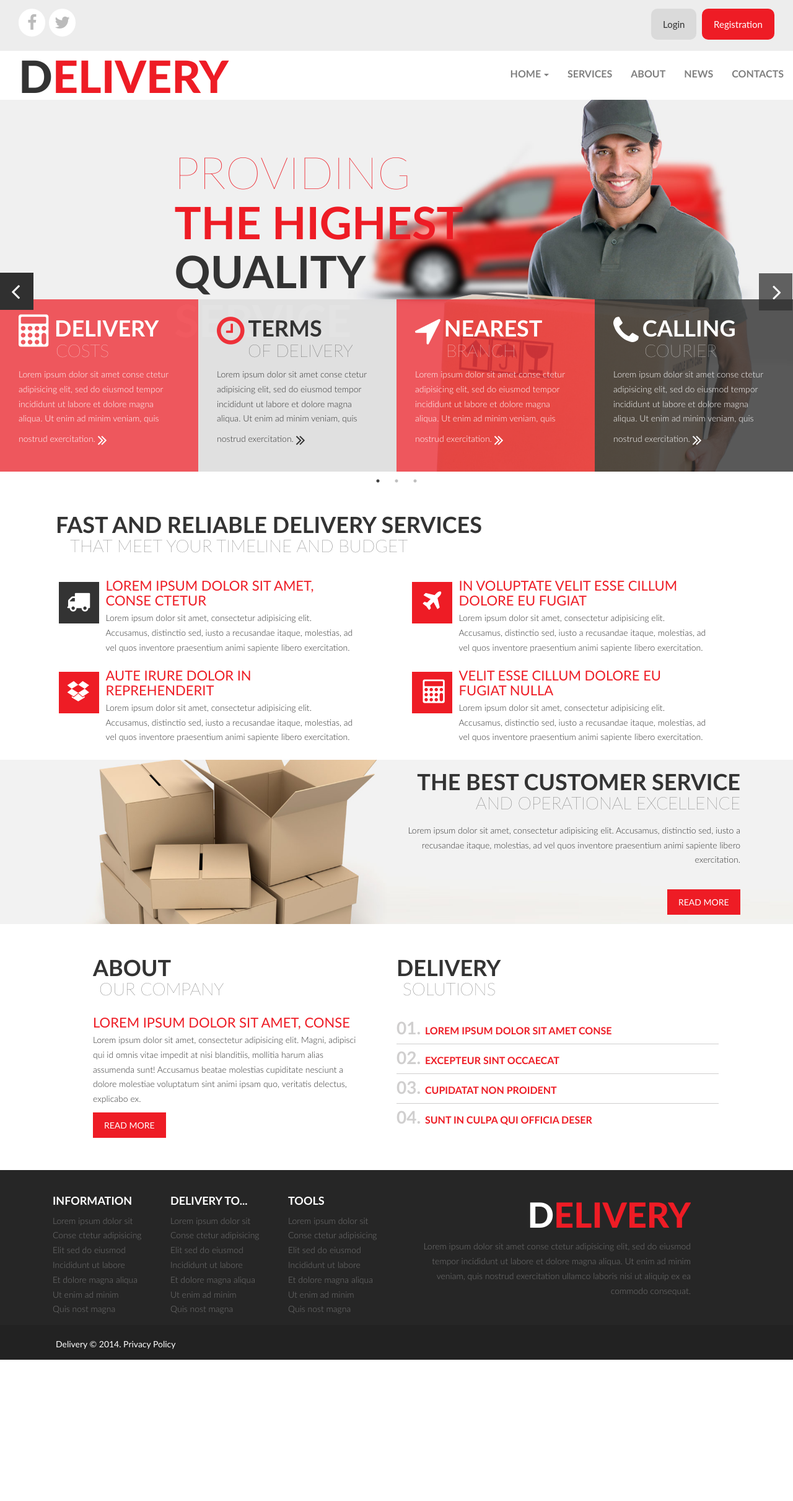
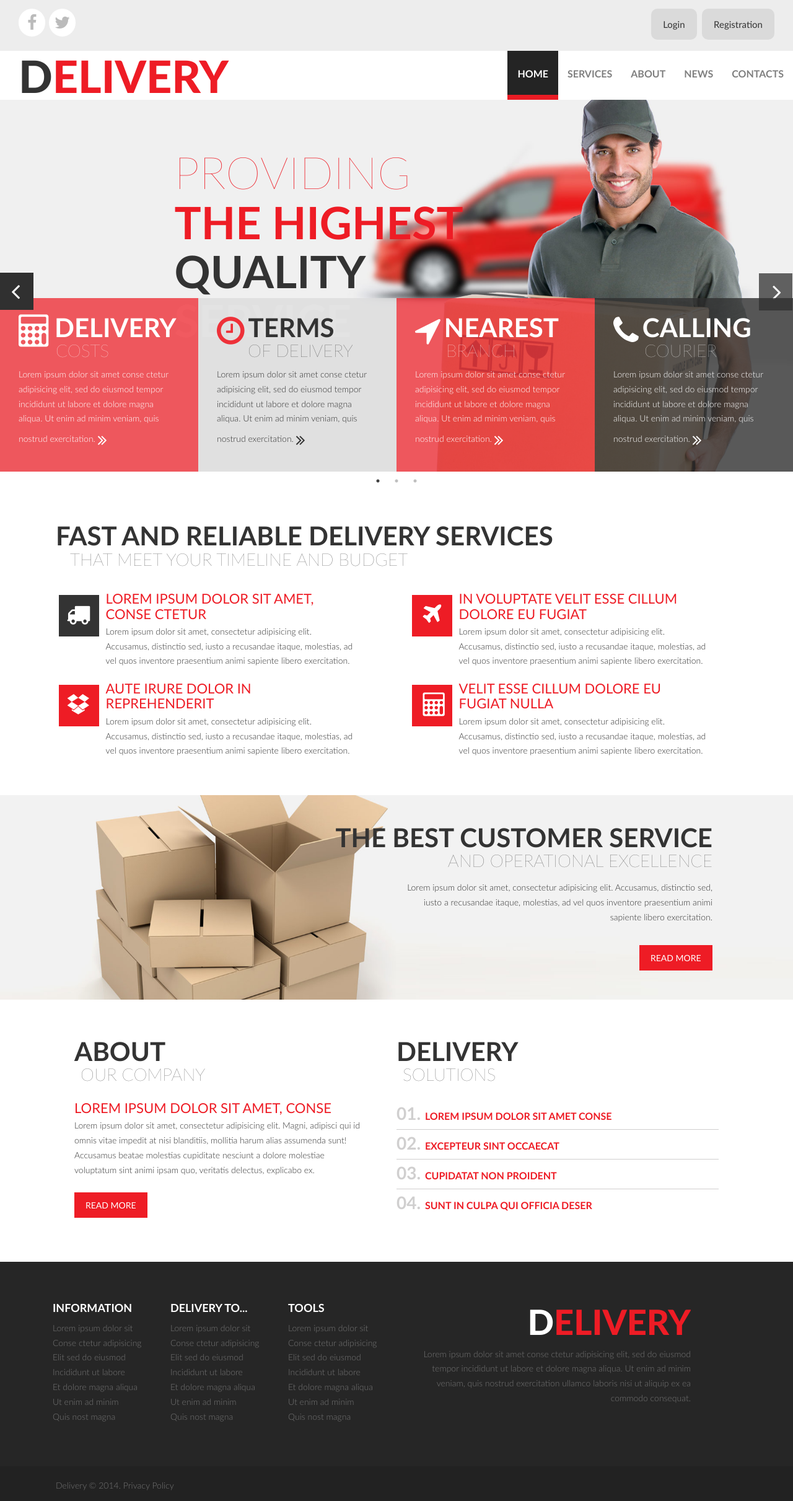
Before and after one commit to DmitryKartamyshev/Delivery, a plain HTML site: page index.html in a window 1280 px wide. Shown: the whole page at 62% size. Before the commit the page ends 2194 px from the top, so only its background shows below. Drawn offline with Linux system fonts and the light colour scheme.

Commit message:
final edit

```diff
--- a/css/media.css
+++ b/css/media.css
@@ -41,9 +41,7 @@
 	}
 
 	.customer {
-		background: url('../img/customer-img.jpg') no-repeat center center;
-		padding: 1.5rem;
-		background-size: cover;
+		padding: 0;
 	}
 
 	.customer .section__title_customer,
@@ -60,6 +58,17 @@
 	.section__text_customer {
 		padding-left: 34%;
 	}
+
+	.parallax {
+    background-image: url(../img/customer-img.jpg);
+    height: 165px;
+    background-attachment: fixed;
+    background-position-y: 30%;
+    background-position-x: 50%;
+    background-repeat: no-repeat;
+    background-size: 122%;
+	}
+
 }
 
 @media only screen and (min-width : 768px) {
@@ -144,6 +153,10 @@
 		padding: 0;
 	}
 
+	.customer__block {
+		padding-top: 1rem;
+	}
+
 	.section__text_customer {
 		padding: 1% 0% 3% 50%;
 	}
@@ -167,6 +180,11 @@
 
 	.section__text_deliver {
 		text-align: right;
+	}
+
+	.parallax {
+    -ms-background-position-x: 0%;
+    background-position-x: 0%;
 	}
 
 }
@@ -202,6 +220,13 @@
 	   padding-left: 1.5rem;
 	}
 
+	#toggle, .nav__active {
+		color: #fff;
+		padding: 1.6em 1em 1.35em;
+		background-color: #242424;
+		border-bottom: 8px solid #e91b24;
+	}
+
 	.logo_header {
 		font-size: 72px;
 	}
@@ -230,6 +255,11 @@
 		background-color: transparent;
 	}
 
+	.dropdown-toggle:after {
+		border: none;
+		content: none;
+}
+
 	/*Добавляем прозрачность фону элементов блока Потенциальных возможностей*/
 	.potential_block {
 		background-color: rgba(238, 49, 57, 0.8);
@@ -252,10 +282,17 @@
     font-size: 22px;
 	}
 
+	.parallax {
+    height: 250px;
+    background-attachment: fixed;
+    background-position: 23%;
+    background-repeat: no-repeat;
+    background-size: cover;
+	}
+
 	/*Увеличивем шрифты и отступы элементов для разрешения от 992px*/
 	.about__block {
-		padding: 5rem;
-		padding-left: 8rem;
+		padding: 6rem 5rem;
 	}
 
 	.section__title_about span {
@@ -265,14 +302,16 @@
 	}
 
 	.delivery__block {
-		padding: 5rem;
-		padding-left: 0;
+		padding: 6rem 5rem 6rem 0;
+	}
+
+	.customer__block {
+		padding: 4.5rem;
 	}
 
 	.footer__block .logo_footer {
     font-size: 46px;
 	}
-}
 
 @media only screen and (min-width : 1200px) {
 
@@ -291,7 +330,7 @@
 	}
 
 	.section__title {
-    font-size: 36px;
+    font-size: 42px;
 	}
 
 	h2.section__title:before {
@@ -300,6 +339,16 @@
 
 	.section__title span {
 		font-size: 28px;
+	}
+
+	/*Увеличиваем высоту footer-а*/
+	.wrapper:after {
+		content: "";
+		height: 330px;
+	}
+	.page-footer{
+		height: 330px;
+		margin-top: -330px;
 	}
 
 	/*Помещаем блок Потенциальных возможностей на слайдер*/
@@ -338,6 +387,11 @@
     padding: 3rem;
 	}
 
+	.services {
+		padding-top: 3rem;
+		padding-bottom: 5rem;
+	}
+
 	.section__title_services,
 	.section__title_about,
 	.section__title_about span {
@@ -345,9 +399,13 @@
 	}
 
 	.section__link {
-    width: 118px;
-    padding: 10px 18px;
-    font-size: 14px;
+		width: 118px;
+		padding: 10px 18px;
+		font-size: 14px;
+	}
+
+	.section__link_about {
+		margin-top: 25px;
 	}
 
 	.section__name {
@@ -379,4 +437,17 @@
     font-size: 56px;
 	}
 
+	.footer__block,
+	.footer__block:first-child {
+		padding-top: 2.5rem;
+	}
+
+	.copyright .footer__block {
+		padding: 0;
+	}
+
+	.parallax {
+    height: 330px;
+	}
+
 }
--- a/css/style.css
+++ b/css/style.css
@@ -108,9 +108,8 @@ header {
 	background-color: #dadada;
 	padding: 9px 10px 8px;
 	font-size: 12px;
-  font-family: "Lato";
   color: #333;
-
+	font-family: 'Lato Regular';
   /*Используем вендорные префиксы для кросбраузерности*/
   border-radius: 10px 10px 10px 10px;
 	-moz-border-radius: 10px 10px 10px 10px;
@@ -118,10 +117,12 @@ header {
 	border: 0px solid #000000;
 }
 
-.authentic__link_reg {
+.authentic__link:hover {
 	background-color: #ee1c25;
 	color: #fff;
 }
+
+.authentic__link
 
 .header__main {
 	background-color: #fff;
@@ -149,8 +150,10 @@ header {
 }
 
 .logo_link,
-.logo_link:hover {
+.logo_link:hover,
+.logo_link:focus {
 	color: #ee1c25;
+	text-decoration: none;
 }
 
 /*Перебиваем стили bootstrap в меню, не использовал для этого собственные классы,
@@ -331,6 +334,7 @@ h2.section__title:before {
 }
 
 .section__detail {
+	vertical-align: middle;
 	color: #fff;
 	font-size: 12px;
 }
@@ -427,6 +431,10 @@ h2.section__title_about:before {
 	text-transform: uppercase;
 }
 
+.section__name:hover {
+	color: #333;
+}
+
 .section__text_black {
 	color: #333;
 }
@@ -481,6 +489,12 @@ h2.section__title_about:before {
 	font-family: 'Lato Regular';
 	font-size: 9px;
 }
+
+.section__link:hover {
+	background-color: #333;
+	color: #ee1c25;
+}
+
 
 /*Стилизация блока О нас*/
 .about__block,
@@ -581,6 +595,13 @@ h2.section__title_about:before {
 	margin-bottom: 10px;
 }
 
+.logo__link_footer,
+.logo__link_footer:hover,
+.logo__link_footer:focus {
+	color: #ee1c25;
+	text-decoration: none;
+}
+
 .footer__block .logo_footer:first-letter {
 	color: #fff;
 }
@@ -591,7 +612,8 @@ h2.section__title_about:before {
 }
 
 .copyright__text {
-	color: #fff;
+	color: #747474;
+	font-family: 'Lato Light';
 }
 
 .copyright{
--- a/index.html
+++ b/index.html
@@ -54,7 +54,7 @@
 		  	<div class="collapse navbar-collapse" id="navbarSupportedContent">
 		  		<ul class="nav navbar-nav mr-auto">
 		     	 	<li class="nav-item dropdown">
-			        <a id="toggle" class="nav-link dropdown-toggle" data-toggle="dropdown" href="#" role="button" aria-haspopup="true" aria-expanded="false">Home</a>
+			        <a id="toggle" class="nav-link dropdown-toggle nav__active" data-toggle="dropdown" href="#" role="button" aria-haspopup="true" aria-expanded="false">Home</a>
 			       		<div class="dropdown-menu">
 						      <a class="dropdown-item" href="#">Lorem ipsum</a>
 						      <a class="dropdown-item" href="#">Conse ctetur</a>
@@ -154,11 +154,11 @@
 					<div class="services__block">
 						<div class="services__pic">
 							<div class="services__icon services__icon_black">
-								<i class="fa fa-truck services__icon_fa services__icon_center"></i>
+								<a href="#"><i class="fa fa-truck services__icon_fa services__icon_center"></i></a>
 							</div>
 						</div>
 						<div class="services__descr">
-							<h3 class="section__name">Lorem ipsum dolor sit amet, conse ctetur</h3>
+							<h3><a class="section__name" href="#">Lorem ipsum dolor sit amet, conse ctetur</a></h3>
 							<p class="section__text section__text_black">
 								Lorem ipsum dolor sit amet, consectetur adipisicing elit. Accusamus, distinctio sed, iusto a recusandae itaque, molestias, ad vel quos inventore praesentium animi sapiente libero exercitation.
 							</p>
@@ -169,11 +169,11 @@
 					<div class="services__block">
 						<div class="services__pic">
 							<div class="services__icon">
-								<i class="fa fa-plane services__icon_fa"></i>
+								<a href="#"><i class="fa fa-plane services__icon_fa"></i></a>
 							</div>
 						</div>
 						<div class="services__descr">
-							<h3 class="section__name">in voluptate velit esse cillum  dolore eu fugiat</h3>
+							<h3><a class="section__name" href="#">in voluptate velit esse cillum  dolore eu fugiat</a></h3>
 							<p class="section__text section__text_black">
 								Lorem ipsum dolor sit amet, consectetur adipisicing elit. Accusamus, distinctio sed, iusto a recusandae itaque, molestias, ad vel quos inventore praesentium animi sapiente libero exercitation.
 							</p>
@@ -186,11 +186,11 @@
 					<div class="services__block">
 						<div class="services__pic">
 							<div class="services__icon">
-								<i class="fa fa-dropbox services__icon_fa services__icon_center"></i>
+								<a href="#"><i class="fa fa-dropbox services__icon_fa services__icon_center"></i></a>
 							</div>
 						</div>
 						<div class="services__descr">
-							<h3 class="section__name">aute irure dolor in  reprehenderit</h3>
+							<h3><a class="section__name" href="#">aute irure dolor in  reprehenderit</a></h3>
 							<p class="section__text section__text_black">
 								Lorem ipsum dolor sit amet, consectetur adipisicing elit. Accusamus, distinctio sed, iusto a recusandae itaque, molestias, ad vel quos inventore praesentium animi sapiente libero exercitation.
 							</p>
@@ -201,11 +201,11 @@
 					<div class="services__block">
 						<div class="services__pic">
 							<div class="services__icon">
-								<i class="fa fa-calculator services__icon_fa"></i>
+								<a href="#"><i class="fa fa-calculator services__icon_fa"></i></a>
 							</div>
 						</div>
 						<div class="services__descr">
-							<h3 class="section__name">velit esse cillum dolore eu fugiat nulla</h3>
+							<h3><a class="section__name" href="#">velit esse cillum dolore eu fugiat nulla</a></h3>
 							<p class="section__text section__text_black">
 								Lorem ipsum dolor sit amet, consectetur adipisicing elit. Accusamus, distinctio sed, iusto a recusandae itaque, molestias, ad vel quos inventore praesentium animi sapiente libero exercitation.
 							</p>
@@ -217,6 +217,7 @@
 	</section>
 
 	<section class="customer">
+		<div class="parallax">
 			<div class="container">
 				<div class="row">
 					<div class="col">
@@ -227,6 +228,7 @@
 									Lorem ipsum dolor sit amet, consectetur adipisicing elit. Accusamus, distinctio sed, iusto a recusandae itaque, molestias, ad vel quos inventore praesentium animi sapiente libero exercitation.
 								</p>
 								<a class="section__link" href="#">Read more</a>
+							</div>
 						</div>
 					</div>
 				</div>
@@ -314,7 +316,7 @@
 
 					<div class="col-12 col-md-5">
 						<div class="footer__block footer__block_deliver">
-							<h1 class="logo_header logo_footer">Delivery</h1>
+							<h1 class="logo_header logo_footer"><a class="logo__link_footer" href="#">Delivery</a></h1>
 							<p class="section__text section__text_deliver">Lorem ipsum dolor sit amet conse ctetur adipisicing elit, sed do eiusmod tempor incididunt ut labore et dolore magna aliqua. Ut enim ad minim veniam, quis nostrud exercitation ullamco laboris nisi ut aliquip ex ea commodo consequat.</p>
 						</div>
 					</div>
--- a/js/script.js
+++ b/js/script.js
@@ -12,33 +12,25 @@
 	  cssEase: 'linear'
 	});
 
-		window.onload = function(){
 
-	  var toggle = document.getElementById('toggle');
+	$(document).ready(function() {
 
+		var toggle = document.getElementById('toggle');
 		var subMenu = document.getElementsByClassName('dropdown-menu');
+		var navMenu = document.getElementsByClassName('nav-link');
+		var navActive = document.querySelector('nav__active');
 
-		toggle.onmouseover = function() {
-			    toggle.style.backgroundColor = '#242424';
-			    toggle.style.borderBottom = '8px solid #e91b24';
-			    toggle.style.color = '#fff';
-		  	}
-		toggle.onmouseout = function(){
-			    toggle.style.backgroundColor = '#fff';
-			    toggle.style.borderBottom = 'none';
-			    toggle.style.color = '#000';
+		for(var i = 0; i < navMenu.length; i++ ) {
+
+			navMenu[i].onmouseover = function(event) {
+				toggle.removeAttribute('id');
+				event.target.classList.add("nav__active");
+		  }
+
+		  navMenu[i].onmouseout = function(event) {
+		  	toggle.id = "toggle";
+			 	event.target.classList.remove('nav__active');
+		  }
 		}
-		for(var i = 0; i < subMenu.length; i++ ) {
 
-		 		subMenu[i].onmouseover = function(){
-			    toggle.style.backgroundColor = '#242424';
-			    toggle.style.borderBottom = '8px solid #e91b24';
-			    toggle.style.color = '#fff';
-		  	}
-		  	subMenu[i].onmouseout = function(){
-			    toggle.style.backgroundColor = '#fff';
-			    toggle.style.borderBottom = 'none';
-			    toggle.style.color = '#000';
-		  	}
-		 }
-	}
+	});
```
Lines whose indentation alone changed are shown as unchanged.
